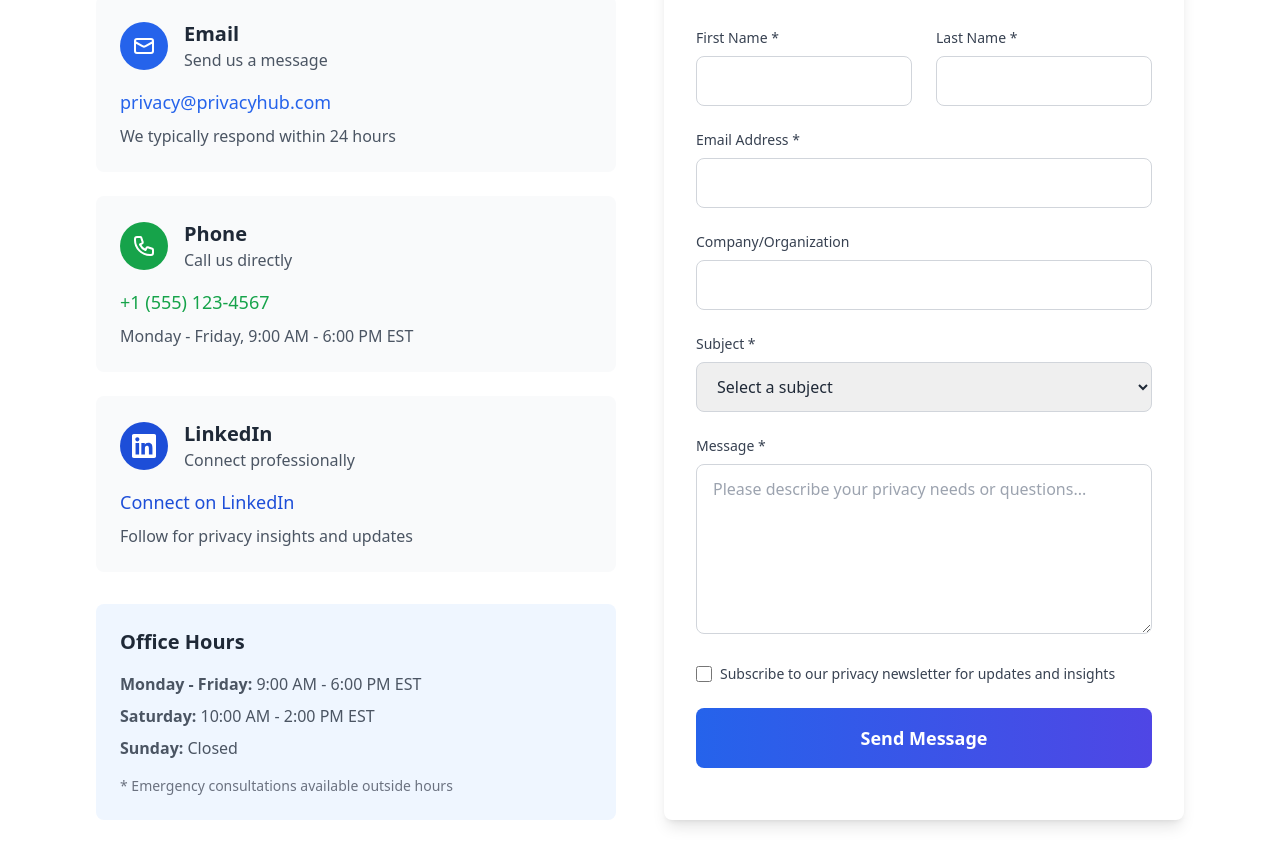
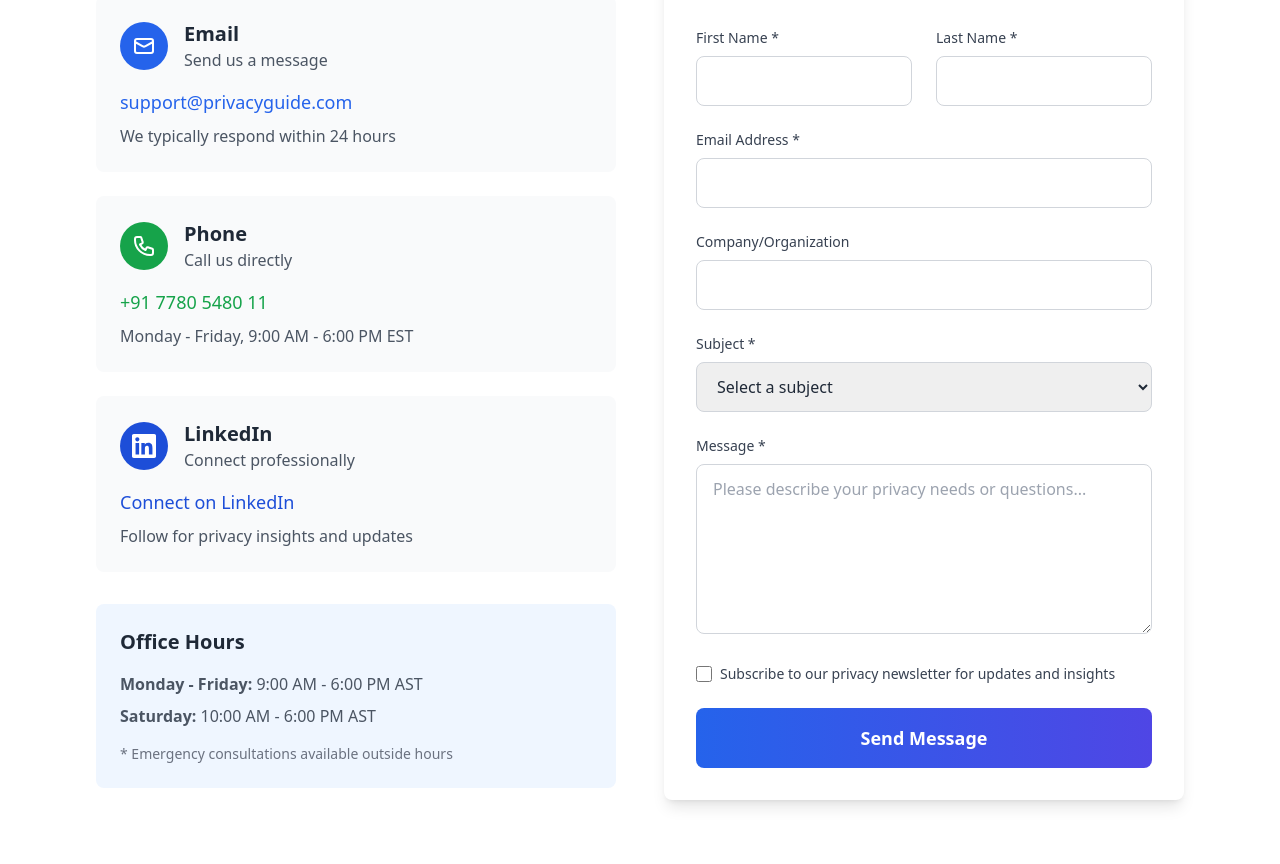
Before and after one commit to Javedanamd/privacyadvisor, a plain HTML site: page contact.html in a window 1280 px wide. Shown: the part 424-1288 px from the top of the page. Drawn offline with nearby package versions, Linux system fonts and the light colour scheme.

Commit message:
ContactsUpdated
ContactsUpdatedwithrealinfo

```diff
--- a/contact.html
+++ b/contact.html
@@ -90,7 +90,7 @@
                                     <p class="text-gray-600">Send us a message</p>
                                 </div>
                             </div>
-                            <p class="text-lg text-blue-600 font-medium">privacy@privacyhub.com</p>
+                            <p class="text-lg text-blue-600 font-medium">support@privacyguide.com</p>
                             <p class="text-gray-600 mt-2">We typically respond within 24 hours</p>
                         </div>
 
@@ -107,7 +107,7 @@
                                     <p class="text-gray-600">Call us directly</p>
                                 </div>
                             </div>
-                            <p class="text-lg text-green-600 font-medium">+1 (555) 123-4567</p>
+                            <p class="text-lg text-green-600 font-medium">+91 7780 5480 11</p>
                             <p class="text-gray-600 mt-2">Monday - Friday, 9:00 AM - 6:00 PM EST</p>
                         </div>
 
@@ -133,9 +133,8 @@
                     <div class="bg-blue-50 p-6 rounded-lg">
                         <h3 class="text-xl font-semibold text-gray-800 mb-4">Office Hours</h3>
                         <div class="space-y-2 text-gray-600">
-                            <p><strong>Monday - Friday:</strong> 9:00 AM - 6:00 PM EST</p>
-                            <p><strong>Saturday:</strong> 10:00 AM - 2:00 PM EST</p>
-                            <p><strong>Sunday:</strong> Closed</p>
+                            <p><strong>Monday - Friday:</strong> 9:00 AM - 6:00 PM AST</p>
+                            <p><strong>Saturday:</strong> 10:00 AM - 6:00 PM AST</p>
                         </div>
                         <p class="text-sm text-gray-500 mt-4">* Emergency consultations available outside hours</p>
                     </div>
```
